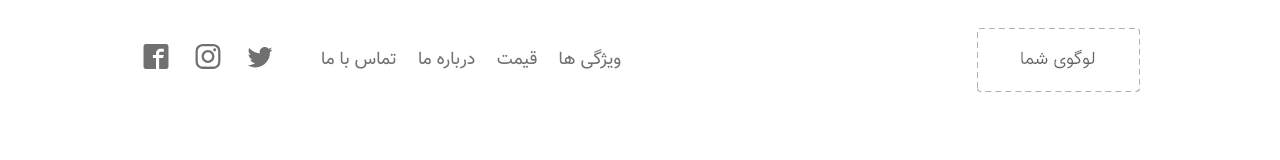
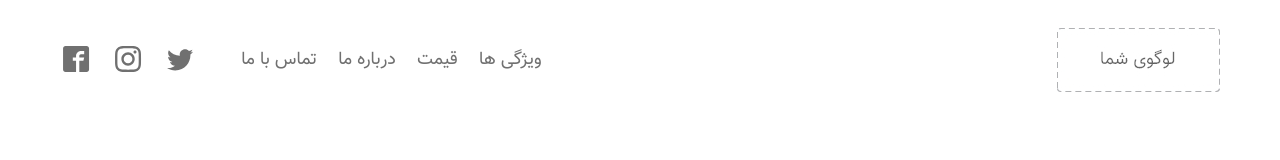
Before and after one commit to Abolfazlroshandel/project-s2, a plain HTML site: page index.html in a window 1280 px wide. Drawn offline with Linux system fonts and the light colour scheme.

Commit message:
add changes to improve work

```diff
--- a/css/main.css
+++ b/css/main.css
@@ -31,24 +31,25 @@ body {
 }
 /* nav */
 .nav {
-    margin: 0 140px;
+    max-width: 1160px;
+    margin: 0 auto;
+    padding: 28px 0;
     overflow: hidden;
 }
 .nav__logo {
-    margin: 28px 0;
     float: right;
     height: 64px;
 }
 .nav__left-sec {
     float: left;
     overflow: hidden;
+    padding: 18px 0;
 }
 .nav__menu {
     width: 300px;
     white-space: nowrap;
     overflow: auto;
     float: right;
-    margin: 46px 0;
     margin-left: 45px;
 }
 .nav__menu a:last-child {
@@ -63,21 +64,20 @@ body {
 }
 .nav__soacial-icon {
     float: left;
-    margin: 44px 0;
 }
 .icon {
     display: inline-block;
-    width: 1em;
-    height: 0.78em;
+    width: 2.47em;
+    height: 2em;
     stroke-width: 0;
     stroke: currentColor;
     fill: currentColor;
+    vertical-align: middle;
 }
 .nav__soacial-icon svg:last-child {
     margin-left: 0;
 }
 .icon-twitter, .icon-instagram1, .icon-facebook2 {
-    font-size: 32px;
     color: #707070;
     margin-left: 16.5px;
     cursor: pointer;
```
